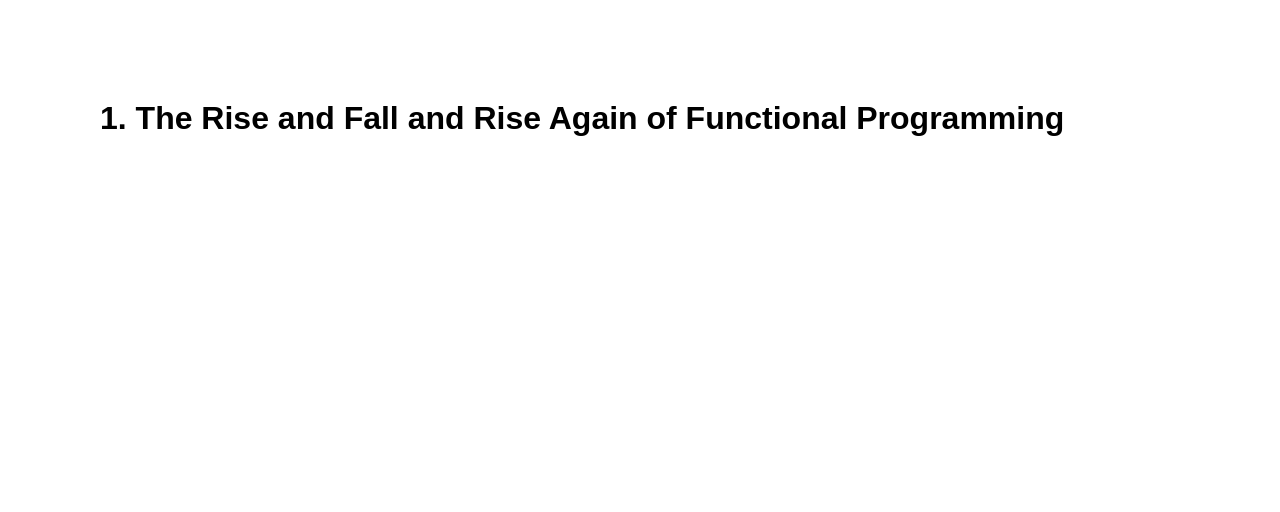
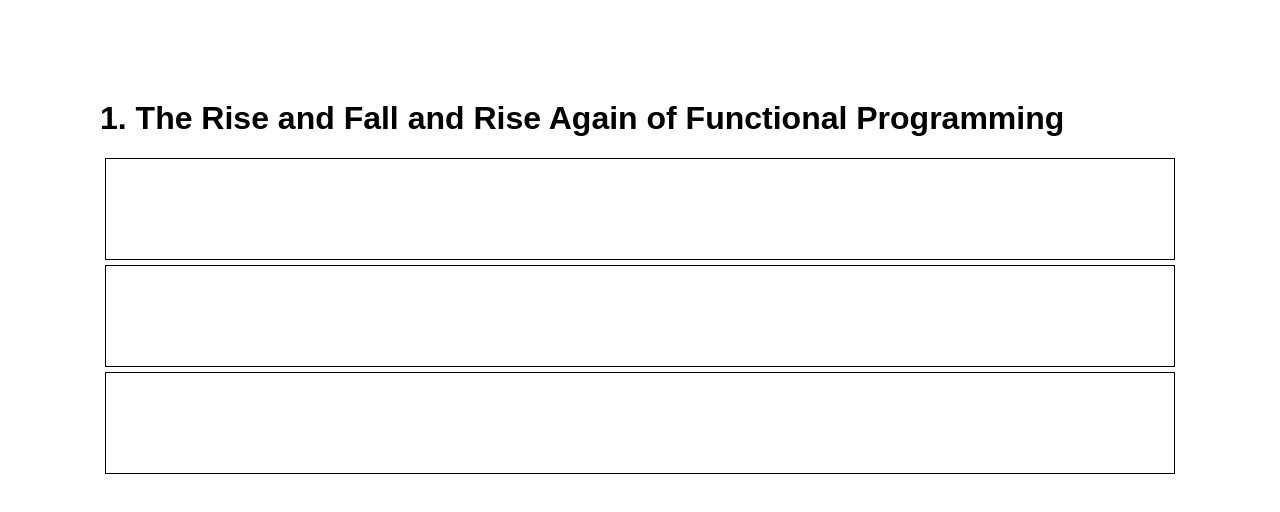
Before and after one commit to ralexand56/redux-tut, a React app: page / in a window 1280 px wide. Shown: the top 512 px of the page. Built offline with nearby package versions, Linux system fonts and the light colour scheme.

Commit message:
stagger motion

```diff
--- a/src/App.tsx
+++ b/src/App.tsx
@@ -1,6 +1,6 @@
 import * as React from 'react';
 import './App.css';
-import { Motion, spring, presets } from 'react-motion';
+import { Motion, StaggeredMotion, PlainStyle, spring, presets } from 'react-motion';
 
 interface State {
     activeTopicID: number;
@@ -73,13 +73,30 @@ export default class App extends React.Component<{}, State> {
                             <h1
                                 style={
                                     {
-                                      opacity: value.opacity,
-                                      transform: `translateY(${value.height}px)`,
-                                      overflow: 'hidden' }}
+                                        opacity: value.opacity,
+                                        transform: `translateY(${value.height}px)`,
+                                        overflow: 'hidden'
+                                    }}
                             >
                                 {t.id}. {t.title}
                             </h1>}
                     </Motion>))}
+                <StaggeredMotion
+                    defaultStyles={[{ h: 0 }, { h: 0 }, { h: 0 }]}
+                    styles={prevInterpolatedStyles => prevInterpolatedStyles!.map((_, i) => {
+                        return i === 0
+                            ? { h: spring(100) }
+                            : { h: spring(prevInterpolatedStyles![i - 1].h) };
+                    })}
+                >
+                    {(interpolatingStyles: PlainStyle[]) =>
+                        <div>
+                            {interpolatingStyles.map((style, i: number) =>
+                                <div key={i} style={{ border: '1px solid', margin: 5, height: style.h }} />)
+                            }
+                        </div>
+                    }
+                </StaggeredMotion>
             </div>
         );
     }
```
